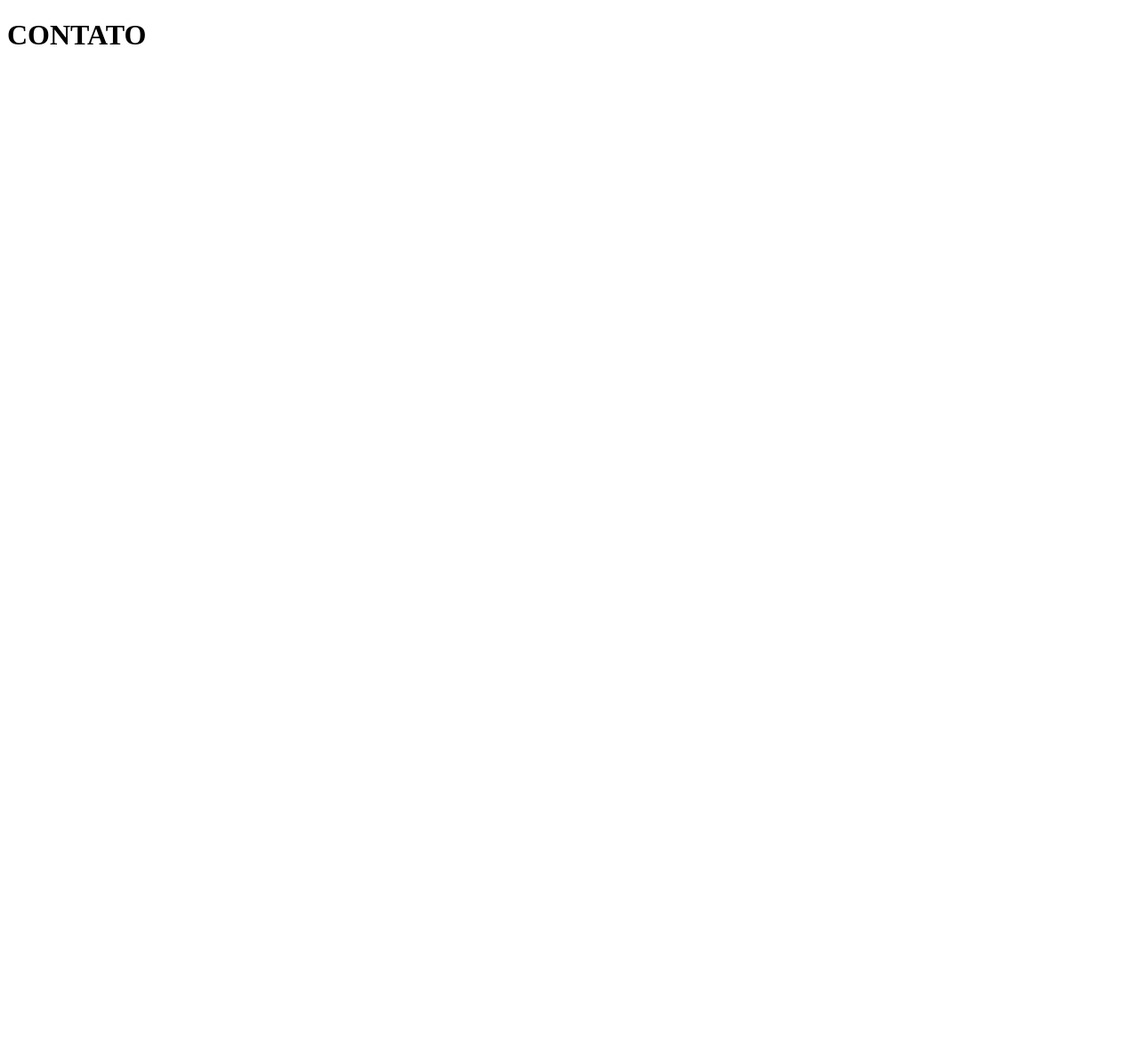
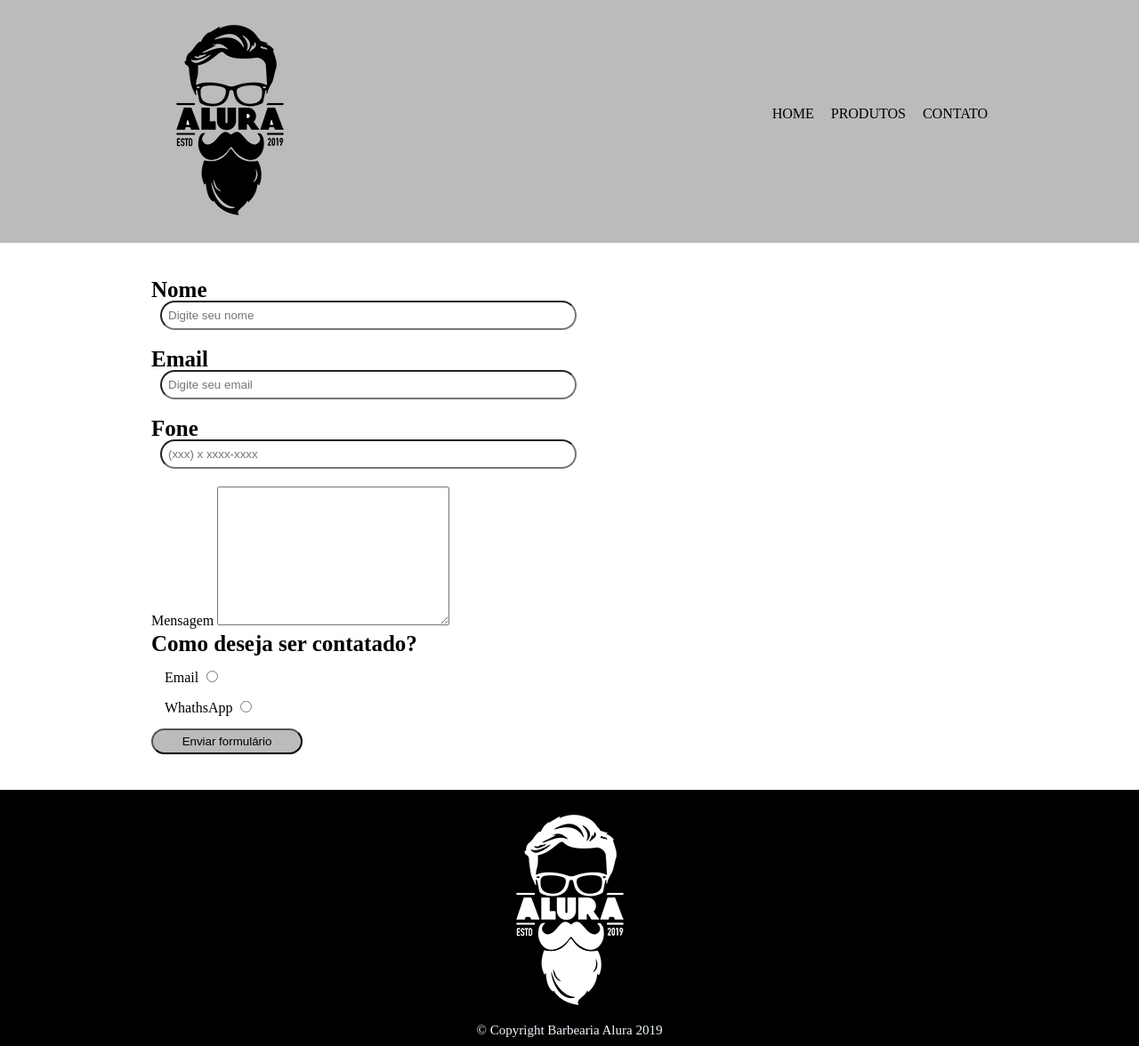
Before and after one commit to LueSantos/Challenge_Barbearia_Alura, a plain HTML site: page contato.html in a window 1280 px wide. Shown: the whole page at 89% size. Before the commit the page ends 800 px from the top, so only its background shows below. Drawn offline with Linux system fonts and the light colour scheme.

Commit message:
building

```diff
--- /dev/null
+++ b/contato.css
@@ -0,0 +1,57 @@
+.form_container {
+    width: 940px;
+    margin: 0 auto;
+}
+
+.form_table {
+    display: block;
+    margin: 40px 0;
+
+}
+
+.text_label {
+    display: block;
+    margin:  0 0 20px;
+    font-size: 25px;
+    font-weight: 600;
+
+}
+
+.inputs_form {
+    display: block;
+    width: 450px;
+    margin: 0 10px;
+    padding: 7px;
+    border-radius: 20px;
+}
+
+.text_radioContact{
+    display: block;
+    margin-top: 5px;
+    font-size: 25px;
+    font-weight: 600;
+}
+
+.text_message{
+    display: block;
+    margin:  0 auto;
+}
+
+.label_radio{
+    display: block;
+    margin: 15px;
+
+}
+
+.btn_form{
+    display: block;
+    width: 170px;
+    padding:5px;
+    border-radius: 20px;
+    cursor: pointer;
+    background-color: #bbbbbb;
+}
+
+.btn_form:hover{
+    background-color: aquamarine;
+}
--- a/contato.html
+++ b/contato.html
@@ -1,12 +1,69 @@
 <!DOCTYPE html>
-<html lang="en">
+<html lang="pt_br">
+
 <head>
     <meta charset="UTF-8">
     <meta http-equiv="X-UA-Compatible" content="IE=edge">
-    <meta name="viewport" content="width=device-width, initial-scale=1.0">
-    <title>Document</title>
+    <meta name="viewport" content="width=device-width,
+    initial-scale=1.0">
+    <link rel="stylesheet" href="reset.css">
+    <link rel="stylesheet" href="produtos.css">
+    <link rel="stylesheet" href="contato.css">
+    <title>Contato</title>
 </head>
+
 <body>
-    <h1>CONTATO</h1>
+    <header>
+        <div class="container_header">
+            <h1><img src="./image/logo.png" alt="Logo da barbearia"></h1>
+            <nav class="links">
+                <ul class="list_links">
+                    <li><a href="index.html">Home</a></li>
+                    <li><a href="produtos.html">Produtos</a></li>
+                    <li><a href="contato.html">Contato</a></li>
+                </ul>
+            </nav>
+        </div>
+    </header>
+    <main class="form_container">
+        <form class="form_table">
+
+            <label class="text_label" for="nome"> Nome
+                <input id="nome" class="inputs_form" type="text" placeholder="Digite seu nome">
+            </label>
+
+            <label class="text_label" for="email"> Email
+                <input id="email" class="inputs_form" type="email" placeholder="Digite seu email">
+            </label>
+
+            <label class="text_label" for=" telefone"> Fone
+                <input id="telefone" class="inputs_form" type="tel" placeholder="(xxx) x xxxx-xxxx">
+            </label>
+
+            <label class="text_message" for="mensagem"> Mensagem
+                <textarea id="mensagem" cols="30" rows="10"></textarea>
+            </label>
+
+            <div class="text_radioContact">
+                <h2>Como deseja ser contatado? </h2>
+            </div>
+
+            <label class="label_radio" for="radio_email"> Email
+                <input id="radio_email" name="contato" type="radio" value="email"></input>
+            </label>
+
+            <label class="label_radio" for="radio_whathsapp"> WhathsApp
+                <input id="radio_whathsapp" name="contato" type="radio" value="whathsapp"></input>
+            </label>
+
+            <input class="btn_form" type="submit" value="Enviar formulário"></input>
+
+        </form>
+    </main>
+    <footer>
+        <img src=" ./image/logo-branco.png" alt="logo">
+        <p class="text_footer"> &copy; Copyright Barbearia Alura 2019</p>
+    </footer>
 </body>
+
 </html>
--- a/index.css
+++ b/index.css
@@ -4,20 +4,39 @@
 }
 
 body {
-    background-color: #a5b2b2;
+    background-color: #ececec;
     font-family: Cambria, Cochin, Georgia, Times, 'Times New Roman', serif;
 }
 
-.header {
-    padding: 25px;
-    height: 50px;
-    background-color: #a5b2b2;
-    ;
+.box_header {
+
+ background-color: black ;
+ min-height: 100px;
+
+}
+
+.content_header{
+
+    color: #ececec;
+}
+
+#logo:hover{
+    cursor: pointer;
+}
+
+.logo:active{
+    color: rgb(190, 172, 6) ;
 }
 
 .title {
+    padding: 25px;
     text-align: center;
+    font-weight: 700;
+    color: red;
+
+
 }
+
 
 .banner_main {
     width: 100%;
@@ -32,7 +51,7 @@ body {
 
 .container {
     margin: 10px;
-    background-color: #cccccc;
+    background-color: #ececec;
 
 }
 
@@ -64,11 +83,21 @@ body {
 }
 
 .footer{
-display: flex;
-justify-content: center;
-align-items: center;
-    height: 50px;
-    background-color: aquamarine;
-    font-size: 25px;
+    text-align: center;
+    min-height: 100px;
+    color: #ececec;
+    background-color: black;
+
+}
+
+.text_footer{
+    padding: 50px;
+    color: #ececec;
+    font-size: 20px;
     font-weight: 700;
+
 }
+.text_footer:hover{
+    color: rgb(190, 172, 6);
+    cursor: pointer;
+}
--- a/produtos.css
+++ b/produtos.css
@@ -53,7 +53,7 @@ nav a:hover{
 }
 
 .produtos li:hover{
-    border-color:  rgb(141, 133, 58);
+    border-color: rgb(190, 172, 6);
 }
 
 .produtos li:active{
@@ -69,7 +69,7 @@ nav a:hover{
 
 .produtos li:hover h2{
     font-size: 35px;
-    color: rgb(141, 133, 58);
+    color: rgb(190, 172, 6);
 }
 
 .text_content {
@@ -83,7 +83,7 @@ nav a:hover{
 
 .text-price:hover{
     font-size: 35px;
-    color:  rgb(141, 133, 58);;
+    color: rgb(190, 172, 6);
 }
 
 footer{
```
Also changed, not shown: index.html (+10 -8 lines), produtos.html (+1 -1 lines).
